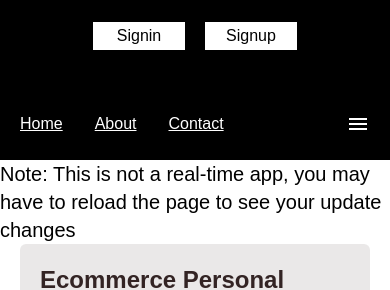
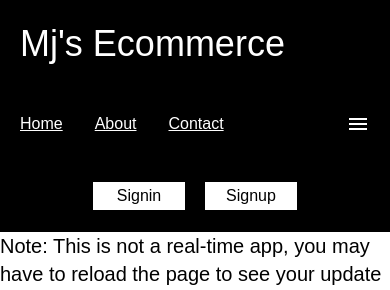
Before and after one commit to jerichodon1998/mj-ecommerce, a Next.js app: page /about in a window 390 px wide. Both pictures are taken after a click on the icon 358 px from the left and 124 px from the top of the page. Shown: the top 290 px of the page. Built offline with nearby package versions, Linux system fonts and the light colour scheme; no server answers; a web font is replaced by a local one.

Commit message:
navbar updated

```diff
--- a/src/layout/Header.js
+++ b/src/layout/Header.js
@@ -111,7 +111,7 @@ const Header = () => {
 			<div
 				className={` ${
 					showMenu ? "bg-primary w-full" : "hidden"
-				} absolute z-50 flex gap-8 justify-center text-white p-5 lg:hidden`}
+				} relative z-50 flex gap-8 justify-center text-white p-5 lg:hidden`}
 			>
 				{renderOptions()}
 			</div>
```
